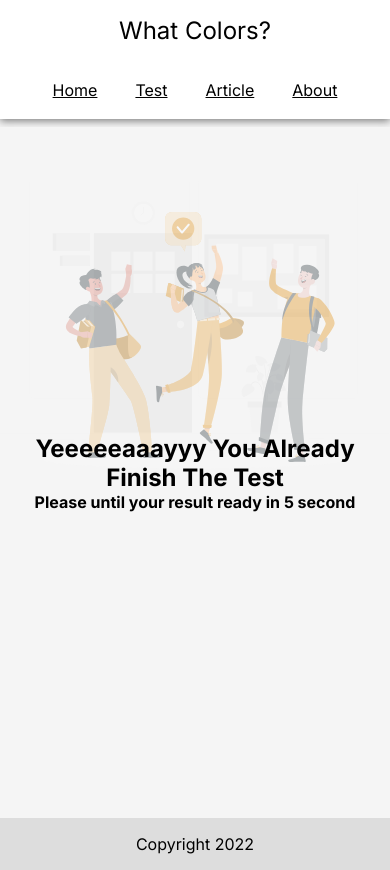
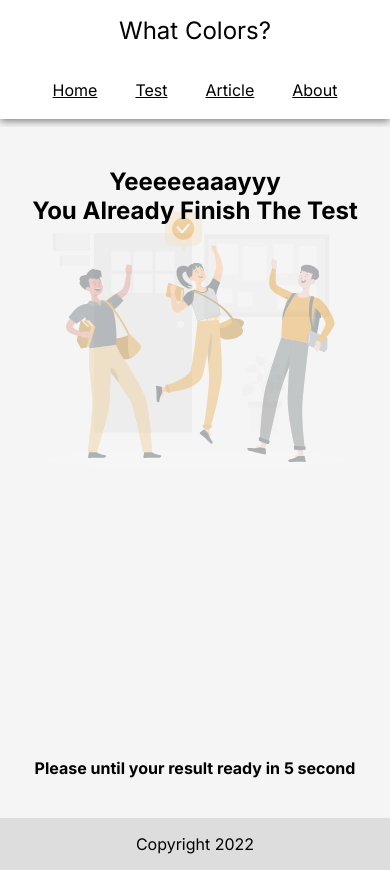
Before and after one commit to Z4nR/what-colors, a React (Create React App) app: page /countdown in a window 390 px wide. Built offline with nearby package versions, Linux system fonts and the light colour scheme.

Commit message:
Finish Count Down Styling and Add onCLick at mobile button

```diff
--- a/src/components/test/test-type/IndividualTest.js
+++ b/src/components/test/test-type/IndividualTest.js
@@ -9,7 +9,13 @@ export default function IndividualTest({ openModal }) {
   });
 
   return isMobile ? (
-    <div className="icons">
+    <div
+      className="icons"
+      onClick={(event) => {
+        event.preventDefault();
+        openModal(ID);
+      }}
+    >
       <div className="individual" />
       <div className="item-body">
         <h5>Individual Test</h5>
--- a/src/components/test/test-type/MassalTest.js
+++ b/src/components/test/test-type/MassalTest.js
@@ -9,7 +9,13 @@ export default function MassalTest({ openModal }) {
   });
 
   return isMobile ? (
-    <div className="icons">
+    <div
+      className="icons"
+      onClick={(event) => {
+        event.preventDefault();
+        openModal(ID);
+      }}
+    >
       <div className="group" />
       <div className="item-body">
         <h5>Party Test</h5>
--- a/src/components/test/test-type/RoomJoin.js
+++ b/src/components/test/test-type/RoomJoin.js
@@ -9,7 +9,13 @@ export default function RoomJoinTest({ openModal }) {
   });
 
   return isMobile ? (
-    <div className="icons">
+    <div
+      className="icons"
+      onClick={(event) => {
+        event.preventDefault();
+        openModal(ID);
+      }}
+    >
       <div className="join" />
       <div className="item-body">
         <h5>Join Test</h5>
--- a/src/pages/CountDownPage.js
+++ b/src/pages/CountDownPage.js
@@ -13,7 +13,7 @@ export default function CountDownPage() {
 
   return timer === 0 ? (
     <section>
-      <div className="countdown-box">
+      <div className="countdown-box image-result">
         <p>Ready to watch your result?</p>
         <button
           onClick={(event) => {
@@ -27,8 +27,10 @@ export default function CountDownPage() {
     </section>
   ) : (
     <section>
-      <div className="countdown-box">
-        <h2>Yeeeeeaaayyy You Already Finish The Test</h2>
+      <div className="countdown-box image-congrats">
+        <h2>
+          Yeeeeeaaayyy <br /> You Already Finish The Test
+        </h2>
         <h4>
           Please until your result ready in <span>{timer}</span> second
         </h4>
--- a/src/styles/main.css
+++ b/src/styles/main.css
@@ -273,20 +273,30 @@ section {
   min-height: 80vh;
   text-align: center;
   padding: 16px;
+}
+
+.image-result {
+  background-image: url(../../public/img/People\ search-bro.svg);
+  background-repeat: no-repeat;
+  background-position-x: center;
+}
+
+.image-congrats {
   background-image: url(../../public/img/Happy\ student-rafiki.svg);
   background-repeat: no-repeat;
   background-position-x: center;
-  transition: 0.4s ease-out;
 }
 
 .countdown-box p {
+  padding: 28px;
   font-size: 28px;
+  flex: 1;
 }
 
 .countdown-box button {
   margin: 0 auto;
   text-align: center;
-  padding: 8px;
+  padding: 16px;
   border: 0;
   background-color: transparent;
   color: black;
@@ -295,7 +305,15 @@ section {
   font-size: 20px;
   text-transform: uppercase;
   cursor: pointer;
-  max-width: fit-content;
+}
+
+.countdown-box h2 {
+  padding: 16px;
+  flex: 1;
+}
+
+.countdown-box h4 {
+  padding: 16px;
 }
 
 /*Result*/
--- a/src/styles/responsive.css
+++ b/src/styles/responsive.css
@@ -118,6 +118,13 @@
   /*Modal*/
   .icon-delete {
     font-size: 24px;
+  }
+}
+
+@media screen and (max-width: 560px) {
+  /*Test Page*/
+  .instruction-box {
+    display: none;
   }
 }
 
```
Also changed, not shown: public/img/People search-bro.svg (added).
